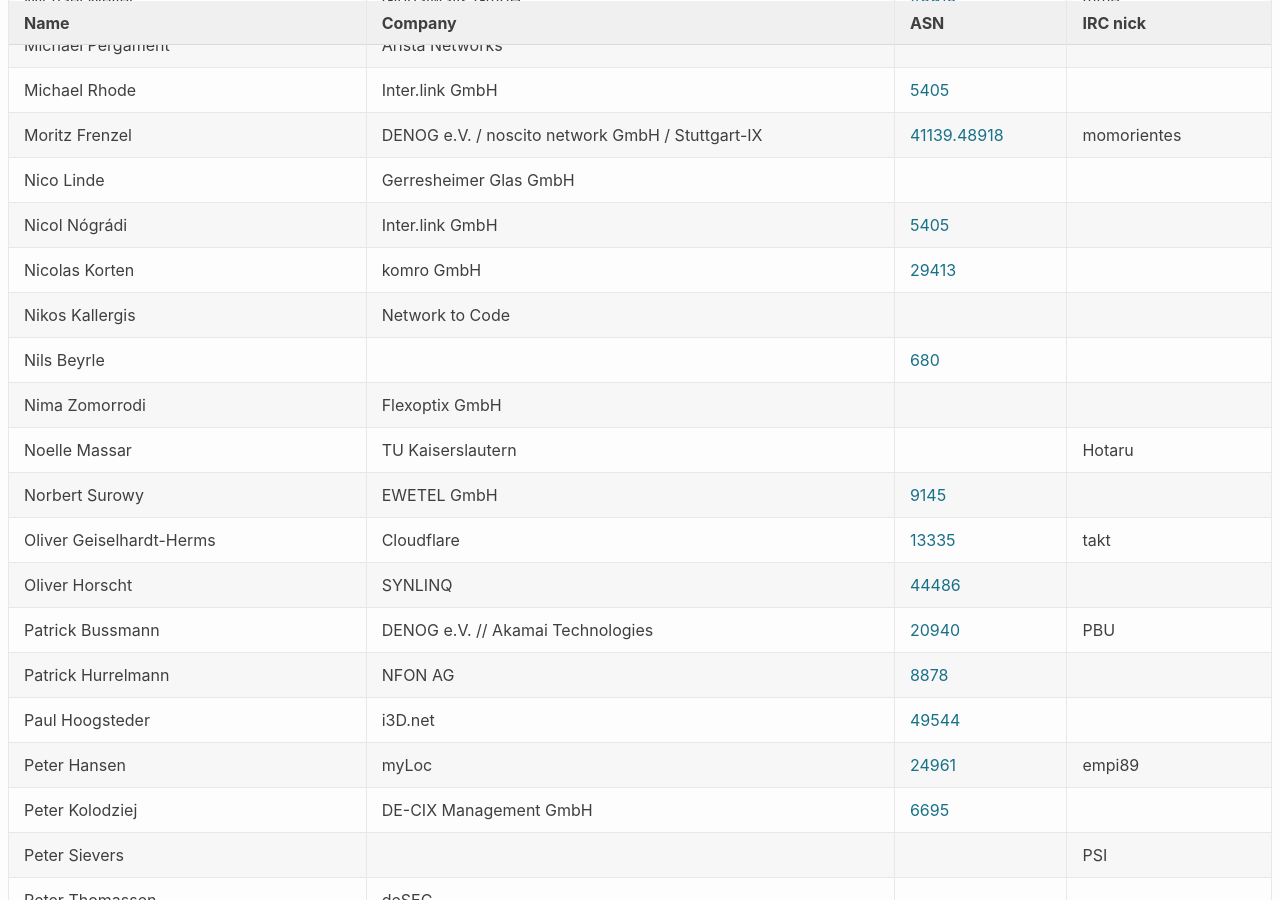
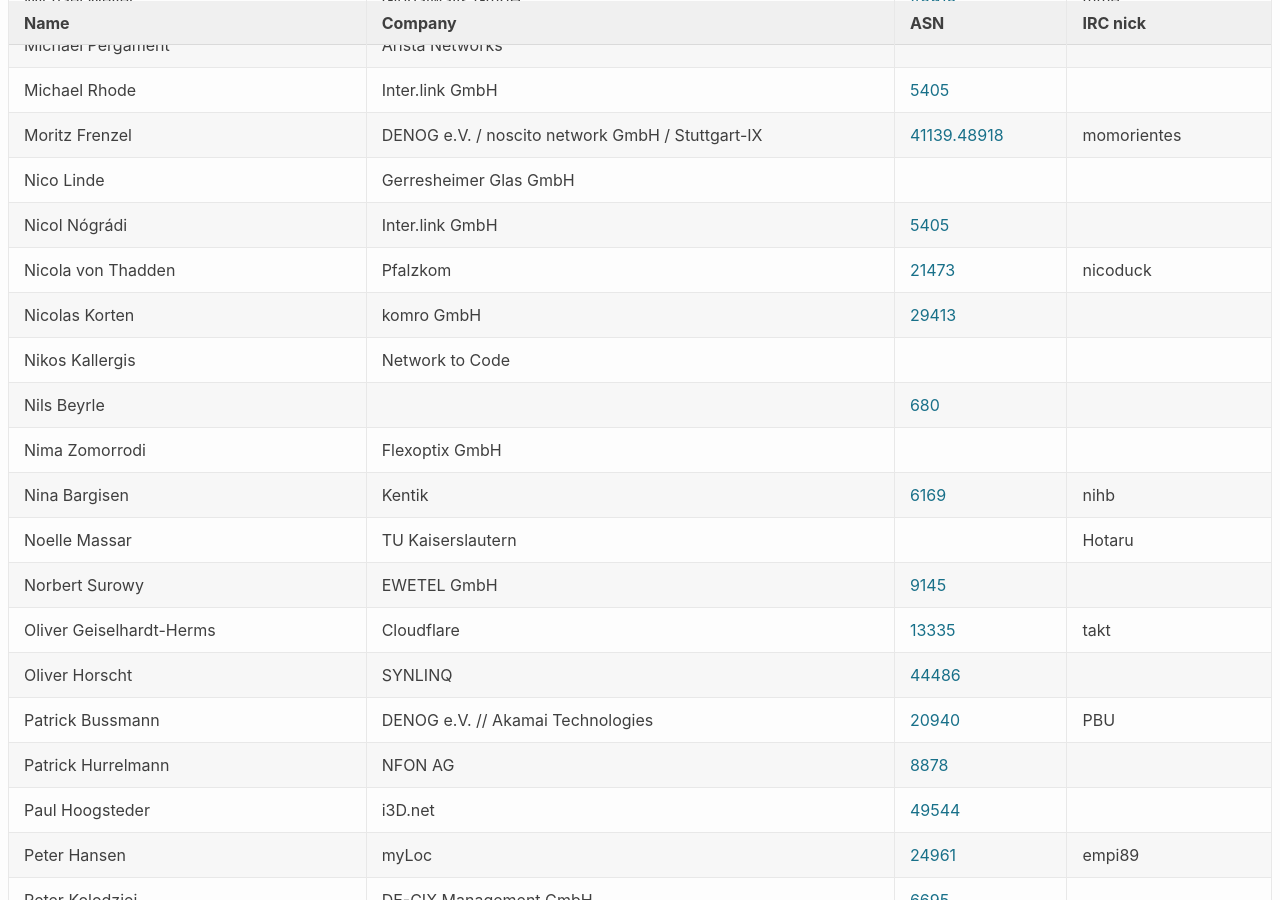
Before and after one commit to denog/pretix-attendeelist, a Jekyll site: the page built from denog14/index.md, in a window 1280 px wide and 900 px high, scrolled down 6859 px. Built offline with Jekyll 4.4.1, drawn with Linux system fonts in a browser that asks for light colours.

Commit message:
Latest data: Thu Oct 27 09:50:11 UTC 2022

```diff
--- a/_data/attendees_denog14_onsite.json
+++ b/_data/attendees_denog14_onsite.json
@@ -918,6 +918,12 @@
     "asn": "29413"
   },
   {
+    "name": "Nicola von Thadden",
+    "company": "Pfalzkom",
+    "irc": "nicoduck",
+    "asn": "21473"
+  },
+  {
     "name": "Nico Linde",
     "company": "Gerresheimer Glas GmbH",
     "irc": null,
@@ -946,6 +952,12 @@
     "company": "Flexoptix GmbH",
     "irc": null,
     "asn": null
+  },
+  {
+    "name": "Nina Bargisen",
+    "company": "Kentik",
+    "irc": "nihb",
+    "asn": "6169"
   },
   {
     "name": "Noelle Massar",
```
